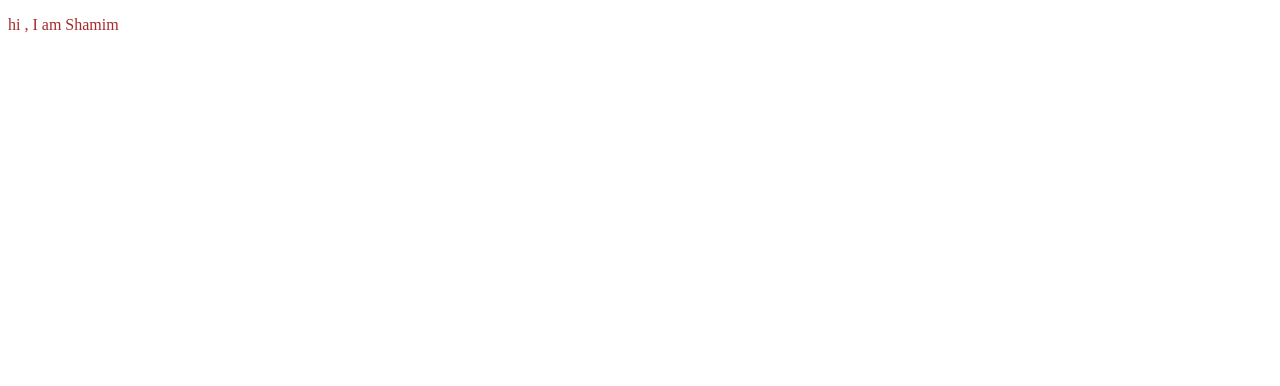
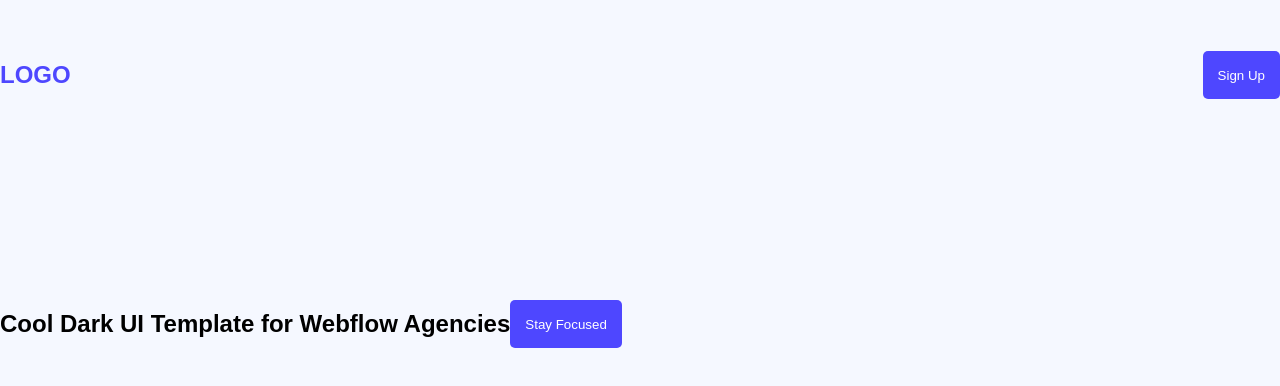
Before and after one commit to abdullah-shamim-2004/1st-assignment-repo, a plain HTML site: page index.html in a window 1280 px wide. Drawn offline with Linux system fonts and the light colour scheme.

Commit message:
nav and banner styling

```diff
--- a/index.html
+++ b/index.html
@@ -7,8 +7,15 @@
     <link rel="stylesheet" href="style.css">
 </head>
 <body>
-    <header>
-        <p>hi , I am Shamim</p>
+    <header class="header">
+        <nav class="nav-bar">
+                <h1 class="logo primary-color">LOGO</h1>
+                <button class="button">Sign Up</button>
+        </nav>
+        <div class="banner">
+            <h2>Cool Dark UI Template for Webflow Agencies</h2>
+            <button class="button">Stay Focused</button>
+        </div>
     </header>
     <main>
 
--- a/style.css
+++ b/style.css
@@ -1,3 +1,60 @@
-p{
-    color: brown;
+
+/* reset */
+
+*{
+    margin: 0;
+    padding: o;
+    box-sizing: border-box;
+
 }
+body{
+    font-family: Arial, Helvetica, sans-serif;
+    font-size: 1rem;
+    font-weight: 400;
+    background-color: #f5f8ff;
+}
+
+/* common style */
+
+.primary-color{
+    color: #4E47FF;
+}
+
+.button{
+    background-color: #4E47FF;
+    color: #fff;
+    height: 48px;
+    padding: 15px;
+    border: none;
+    border-radius: 5px;
+
+}
+
+
+
+
+/* style for header */
+.header{
+
+}
+
+/* style for navbar */
+.nav-bar{
+    height: 150px;
+    max-width: 1440px;
+    margin: auto;
+    display: flex;
+    justify-content: space-between;
+    align-items: center;
+
+}
+
+
+/* style for banner */
+.banner{
+    margin: 150px auto 200px auto;
+    max-width: 1440px;
+    display: flex;
+    align-items: center;
+
+}
```
